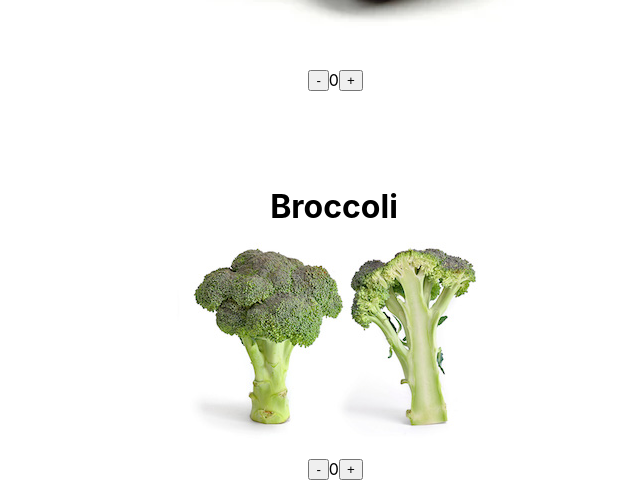
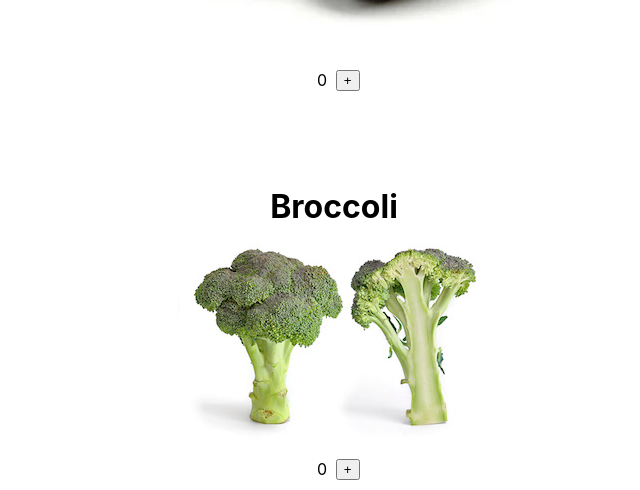
Before and after one commit to adambossy/true-medicine-storefront, a React (Create React App) app: page / in a window 1280 px wide. Shown: the part 310-800 px from the top of the page, without its empty margins (306-946 px from the left). Built offline with nearby package versions, Linux system fonts and the light colour scheme.

Commit message:
Conditionally show remove button when product count is greater than 0

```diff
--- a/src/App.js
+++ b/src/App.js
@@ -35,7 +35,7 @@ class App extends Component {
     onAdd = (product) => {
         const products = [ ...this.state.products ] // shallow copy
         const index = products.indexOf(product);
-        products[index] = { ...products[index] } // deep copy
+        products[index] = { ...products[index] }    // deep copy
         products[index].count++;
         this.setState({ products })
     };
@@ -43,7 +43,7 @@ class App extends Component {
     onRemove = (product) => {
         const products = [ ...this.state.products ] // shallow copy
         const index = products.indexOf(product);
-        products[index] = { ...products[index] } // deep copy
+        products[index] = { ...products[index] }    // deep copy
         if (products[index].count > 0) {
             products[index].count--;
         }
--- a/src/components/Product.jsx
+++ b/src/components/Product.jsx
@@ -5,6 +5,12 @@ class Product extends Component {
 
     render() {
         const { product, onAdd, onRemove } = this.props;
+
+        let maybeRemoveButton;
+        if (product.count > 0) {
+            maybeRemoveButton = <button class="Product-cart-remove" onClick={() => onRemove(product)}>-</button>
+        }
+
         return (
             <div className="Product">
                 <h1 className="Product-name">
@@ -12,7 +18,7 @@ class Product extends Component {
                 </h1>
                 <img src={product.image} className="Product-image" alt={product.name} />
                 <div class="Product-cart-controls">
-                    <button class="Product-cart-remove" onClick={() => onRemove(product)}>-</button>
+                    {maybeRemoveButton}
                     <div class="Product-cart-count">{product.count}</div>
                     <button class="Product-cart-add" onClick={() => onAdd(product)}>+</button>
                 </div>
```
